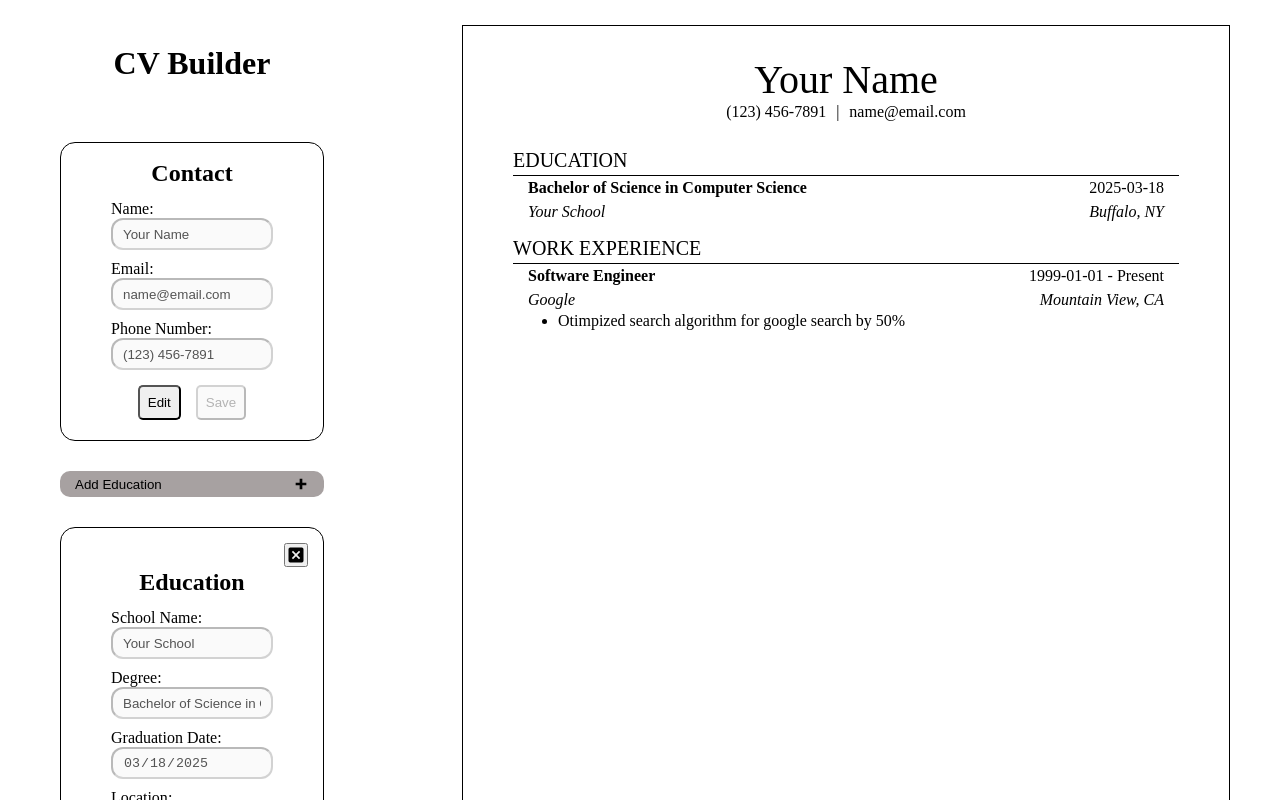
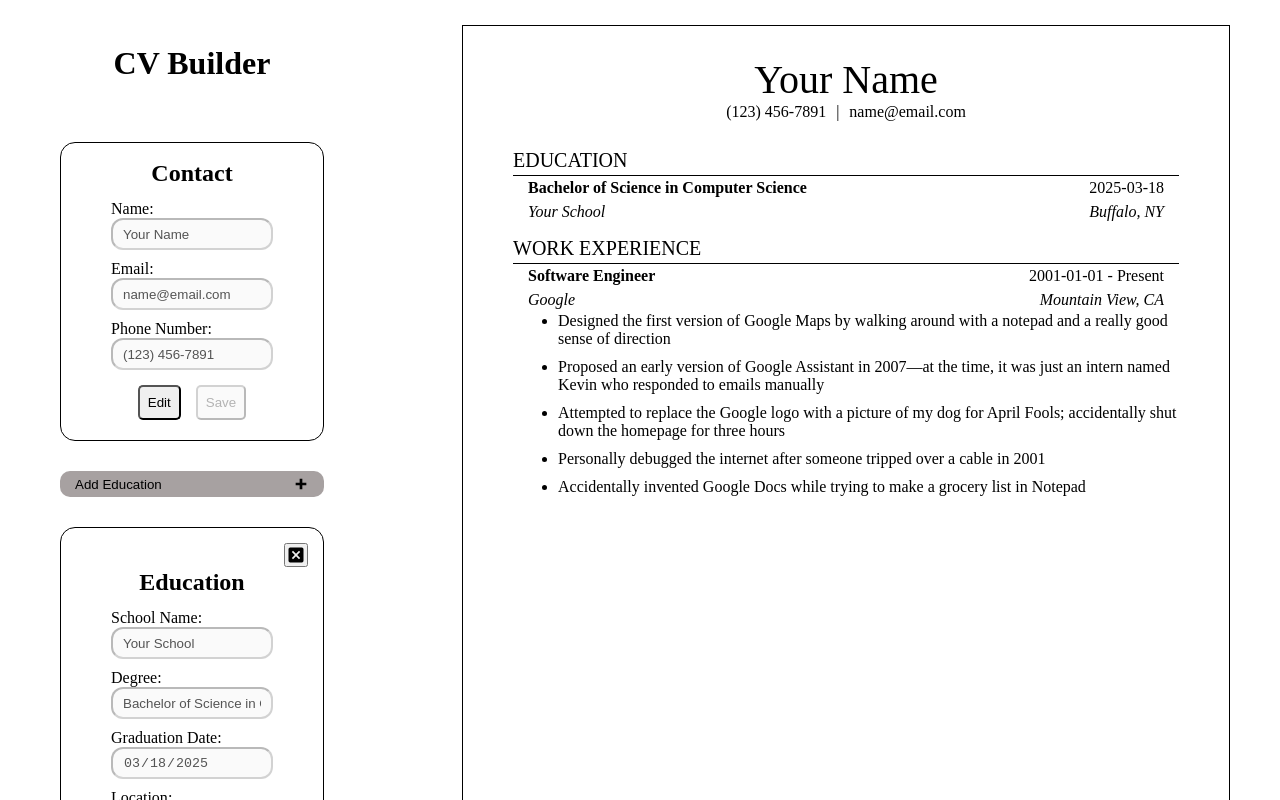
Before and after one commit to dfitch96/cv-app, a React (Vite) app: page / in a window 1280 px wide. Shown: the top 800 px of the page. Built offline with nearby package versions, Linux system fonts and the light colour scheme.

Commit message:
added funny job descriptiong for google engineer

```diff
--- a/src/App.jsx
+++ b/src/App.jsx
@@ -84,9 +84,15 @@ function App() {
       jobTitle: 'Software Engineer',
       currentlyEmployed: true,
       location: 'Mountain View, CA',
-      startDate: new Date("1999-01-01").toISOString().split('T')[0],
+      startDate: new Date("2001-01-01").toISOString().split('T')[0],
       endDate: '',
-      duties: [{id: crypto.randomUUID(), text: 'Otimpized search algorithm for google search by 50%'},],
+      duties: [
+        {id: crypto.randomUUID(), text: 'Designed the first version of Google Maps by walking around with a notepad and a really good sense of direction'},
+        {id: crypto.randomUUID(), text: 'Proposed an early version of Google Assistant in 2007—at the time, it was just an intern named Kevin who responded to emails manually'},
+        {id: crypto.randomUUID(), text: 'Attempted to replace the Google logo with a picture of my dog for April Fools; accidentally shut down the homepage for three hours'},
+        {id: crypto.randomUUID(), text: 'Personally debugged the internet after someone tripped over a cable in 2001'},
+        {id: crypto.randomUUID(), text: 'Accidentally invented Google Docs while trying to make a grocery list in Notepad'},
+      ],
     }
   ]);
 
--- a/src/components/CV_WorkExperience.jsx
+++ b/src/components/CV_WorkExperience.jsx
@@ -4,6 +4,9 @@
 
 export default function CV_WorkExperience({formData}){
 
+  if(formData.length === 0){
+    return null;
+  }
 
   return (
     <div className="cv-template-container">
```
